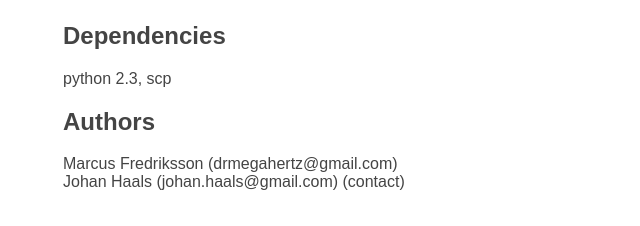
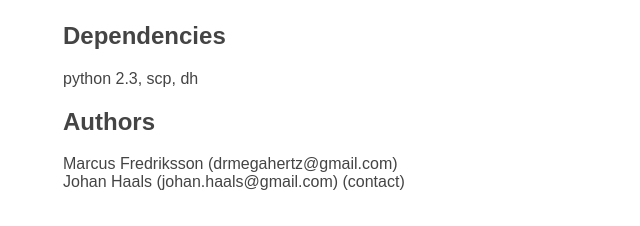
Before and after one commit to jhaals/SSSBackup, a plain HTML site: page index.html in a window 1280 px wide. Shown: the part 237-463 px from the top of the page, 227-867 px from the left. Drawn offline with Linux system fonts and the light colour scheme.

Commit message:
added dh to dependencies.

```diff
--- a/index.html
+++ b/index.html
@@ -92,7 +92,7 @@
     </div>
 
     <h2>Dependencies</h2>
-<p>python 2.3, scp</p>
+<p>python 2.3, scp, dh</p>
 <h2>Authors</h2>
 <p>Marcus Fredriksson (drmegahertz@gmail.com)
 <br/>Johan Haals (johan.haals@gmail.com) (contact)
```
